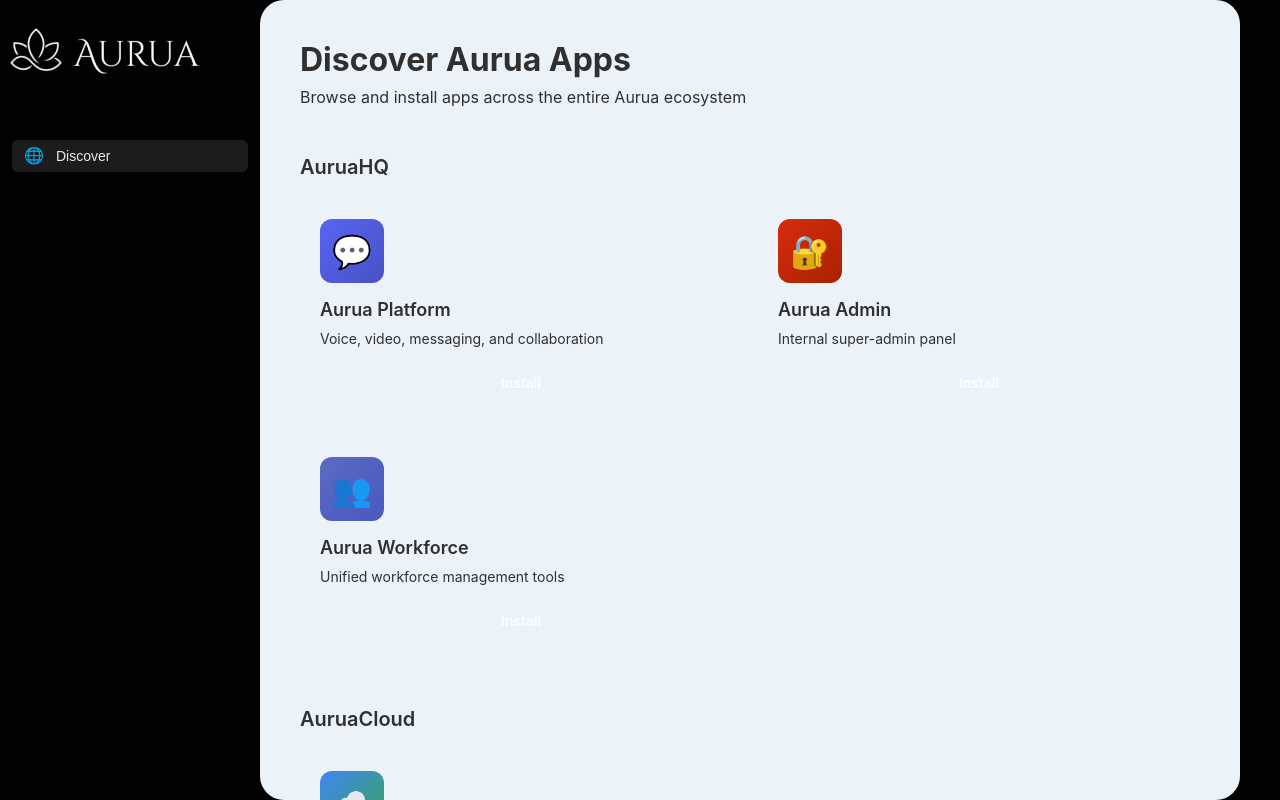
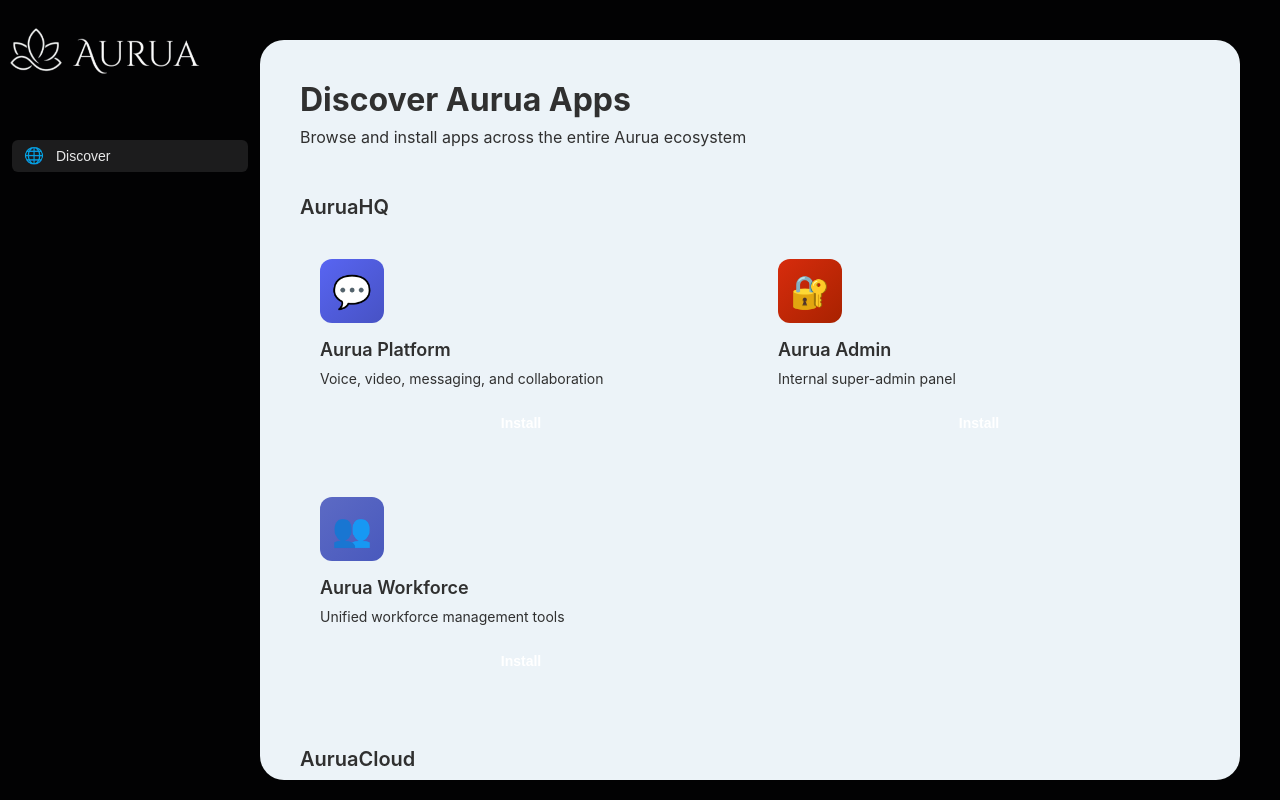
Before and after one commit to AuruaHQ/aurua-dock, a React (Vite) app: page / in a window 1280 px wide. Built offline with nearby package versions, Linux system fonts and the light colour scheme.

Commit message:
Add top and bottom margins to main area

```diff
--- a/src/App.css
+++ b/src/App.css
@@ -31,7 +31,7 @@ body {
   border-radius: 24px;
   position: relative;
   scroll-behavior: smooth;
-  margin-right: 40px;
+  margin: 40px 40px 20px 0;
 }
 
 /* Hide scrollbar */
```
